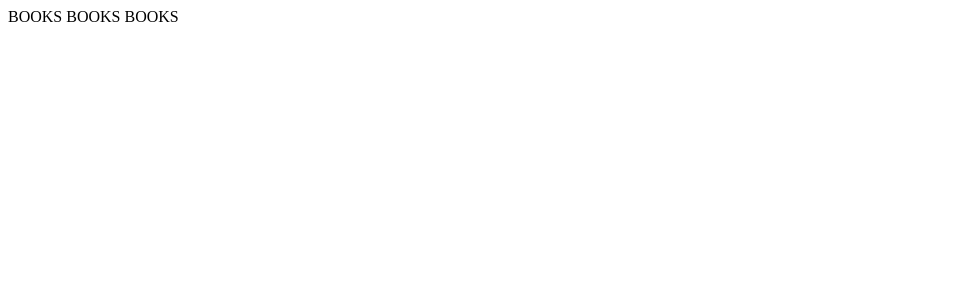
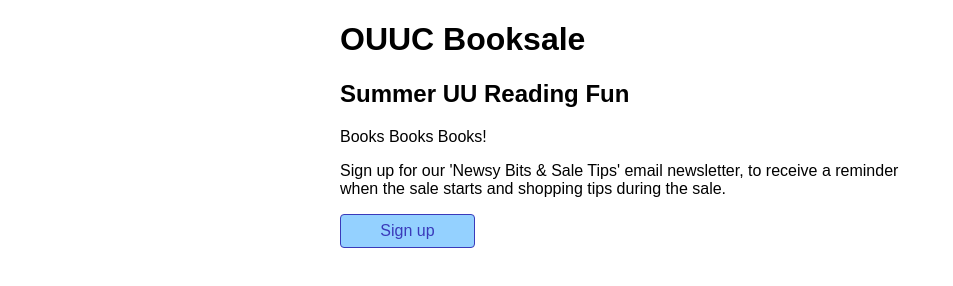
Before and after one commit to edwards-julie/books-ouuc, a plain HTML site: page index.html in a window 1280 px wide. Shown: the whole page, without its empty margins (0-953 px from the left). Drawn offline with Linux system fonts and the light colour scheme.

Commit message:
Initial format homepage

```diff
--- a/index.html
+++ b/index.html
@@ -1 +1,15 @@
-BOOKS BOOKS BOOKS
+<!DOCTYPE html>
+<head>
+  <title>Books OUUC</title>
+  <link rel="stylesheet" href="style.css">
+</head>
+
+<body>
+  <div class="main">
+    <h1>OUUC Booksale</h1>
+    <h2>Summer UU Reading Fun</h2>
+    <p>Books Books Books!</p>
+    <p>Sign up for our 'Newsy Bits & Sale Tips' email newsletter, to receive a reminder when the sale starts and shopping tips during the sale.</p>
+    <p><a href="mailto:books.ouuc@gmail.com">Sign up</a></p>
+  </div>
+</body>
--- /dev/null
+++ b/style.css
@@ -0,0 +1,20 @@
+.main {
+  width: 100%;
+  max-width: 600px;
+  margin: 20px auto;
+  font-family: sans-serif;
+}
+
+a {
+  display: flex;
+  background: #94d1ff;
+  width: 133px;
+  height: 32px;
+  line-height: 100%;
+  align-items: center;
+  justify-content: center;
+  border: 1px solid #3a3aba;
+  border-radius: 4px;
+  text-decoration: none;
+  color: #3a3aba !important;
+}
```
